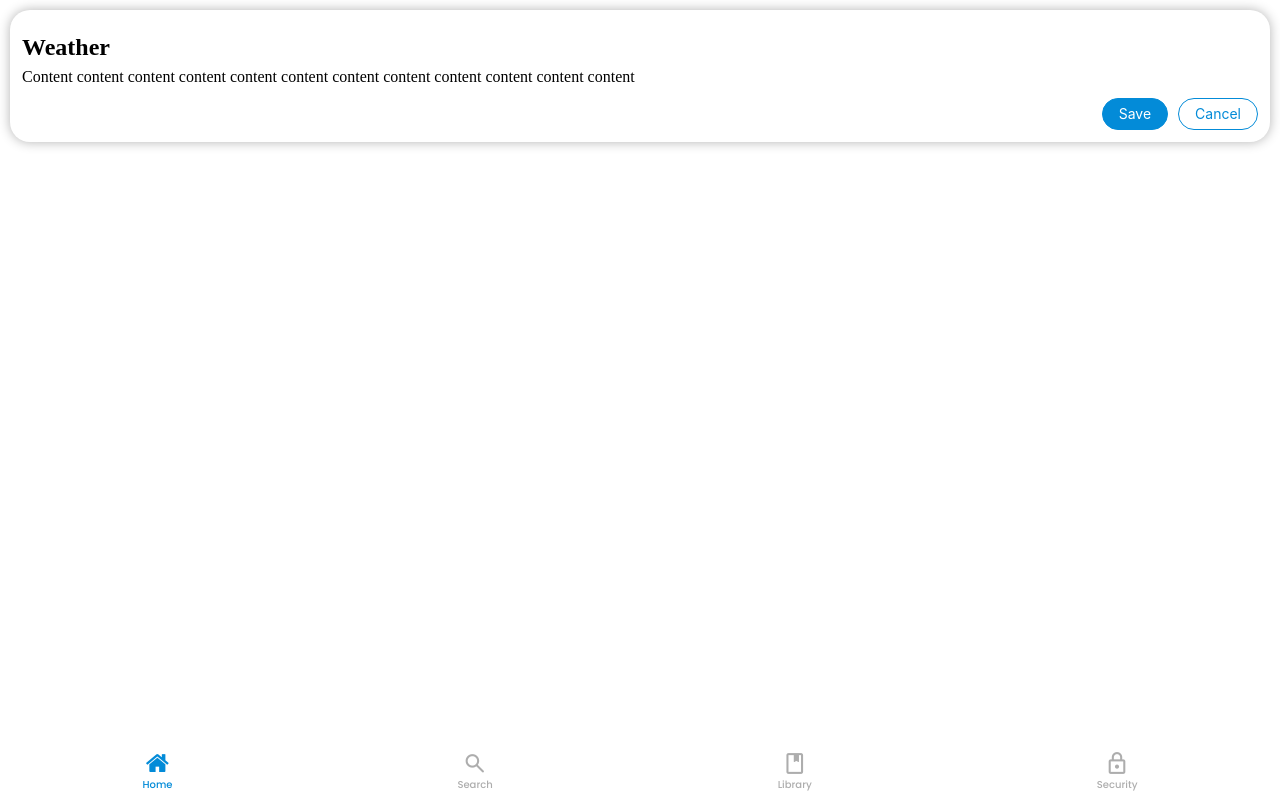
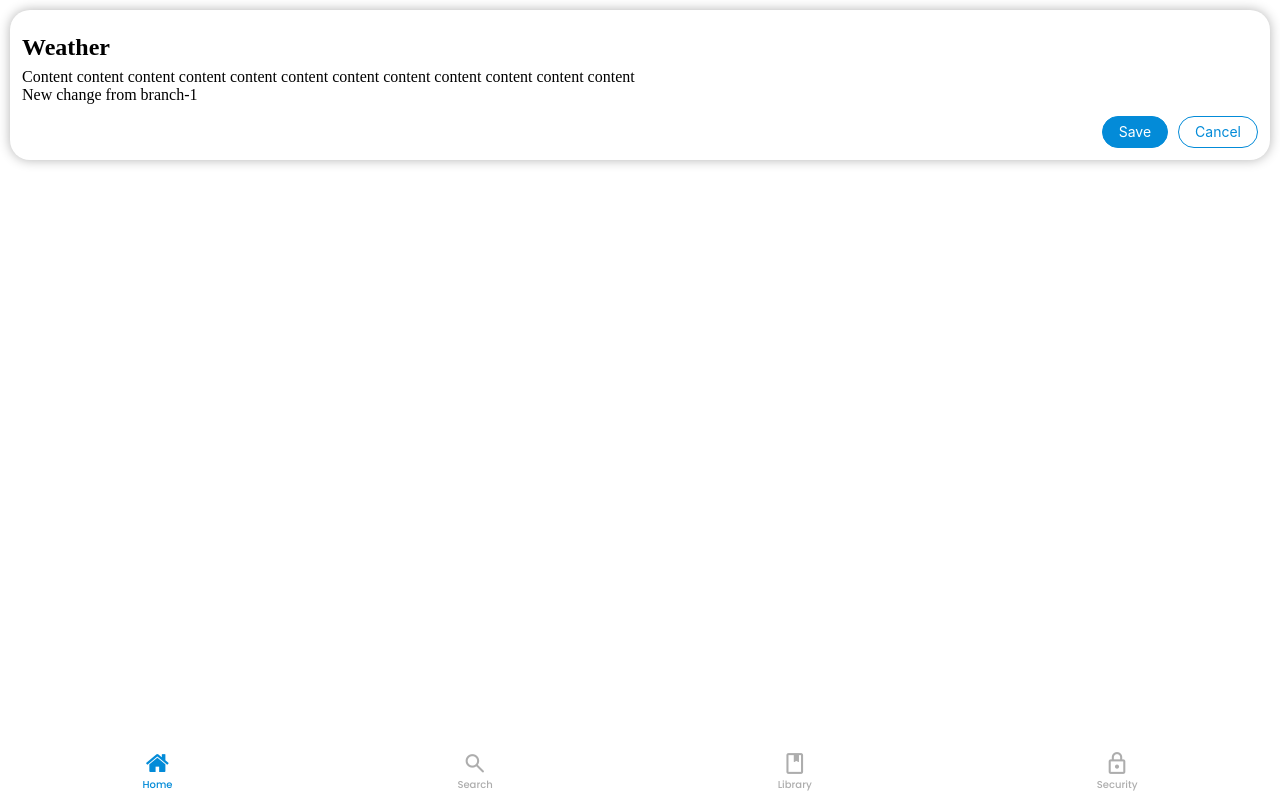
Before and after one commit to SSProject99/MyProject, an Angular app: page / in a window 1280 px wide. Built offline with nearby package versions, Linux system fonts and the light colour scheme.

Commit message:
Added span element to contentbox.html

```diff
--- a/src/app/contentbox/contentbox.component.html
+++ b/src/app/contentbox/contentbox.component.html
@@ -3,6 +3,7 @@
     <div class="ss-content-text">
         <h2>{{contentHeading}}</h2>
         <p>Content content content content content content content content content content content content</p>
+        <span>New change from branch-1</span>
     </div>
 
     <div class="ss-action-bar">
```
